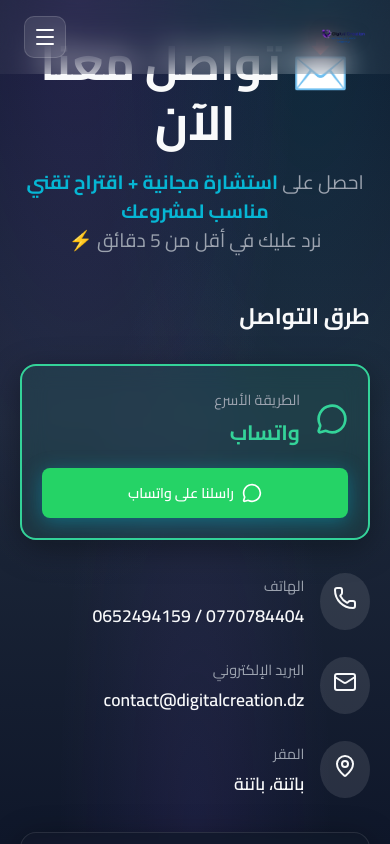
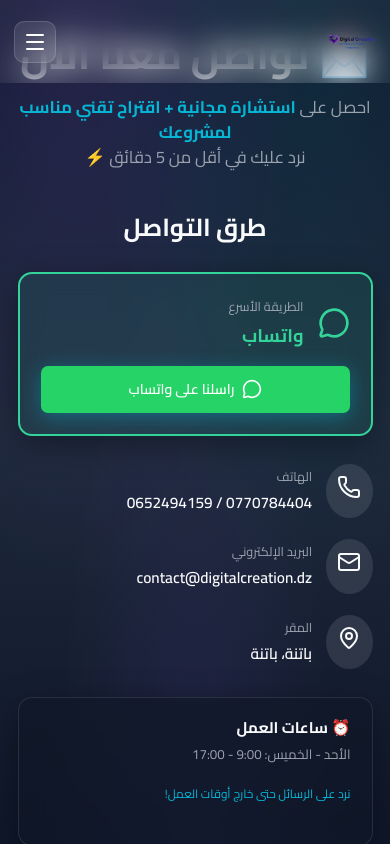
Before and after one commit to DMR-7-1/digital-creation-agency, a React (Vite) app: page /contact in a window 390 px wide. Shown: the top 844 px of the page. Built offline with nearby package versions, Linux system fonts and the light colour scheme.

Commit message:
Project Phoenix: Complete Mobile Recreation (Horizontal Swipe & App-Like Layout)

```diff
--- a/src/main.jsx
+++ b/src/main.jsx
@@ -1,6 +1,7 @@
 import { StrictMode } from "react";
 import { createRoot } from "react-dom/client";
 import "./styles/global.css";
+import "./styles/mobile.css";
 import App from "./App.jsx";
 
 createRoot(document.getElementById("root")).render(
--- /dev/null
+++ b/src/styles/mobile.css
@@ -0,0 +1,112 @@
+/* =========================================
+   PROJECT PHOENIX: Fresh Mobile Mobile Experience
+   Target: Phones (< 768px)
+   Strategy: Horizontal Swiping & App-Like Snap
+   ========================================= */
+
+@media (max-width: 768px) {
+
+  /* 1. Global Reset for Mobile */
+  html, body {
+    overflow-x: hidden !important;
+    width: 100vw !important;
+    position: relative;
+    font-size: 14px; /* Phone-optimized base */
+  }
+
+  .container {
+    padding: 0 1.25rem !important;
+    width: 100% !important;
+  }
+
+  .section {
+    padding-top: 2rem !important;
+    padding-bottom: 2rem !important;
+  }
+
+  /* 2. THE APP-LIKE SLIDERS (Horizontal Swipe)
+     Targeting the classes we added: .services-grid-system, .portfolio-grid-system, .pricing-grid-system
+     and broadly any grid inside mobile that should swipe.
+  */
+  .services-grid-system,
+  .portfolio-grid-system,
+  .pricing-grid-system,
+  .sectors-grid {
+    display: flex !important; /* Switch from Grid to Flex */
+    overflow-x: auto !important; /* Enable Swipe */
+    scroll-snap-type: x mandatory; /* Snap effect */
+    gap: 1.5rem !important;
+    padding-bottom: 2rem !important; /* Space for scrollbar/touch */
+    margin-right: -1.25rem !important; /* Bleed to edge */
+    padding-right: 1.25rem !important; /* Visible start padding */
+    width: calc(100% + 1.25rem) !important;
+    -webkit-overflow-scrolling: touch; /* Smooth iOS scroll */
+  }
+
+  /* Hide Scrollbar for clean app feel */
+  .services-grid-system::-webkit-scrollbar,
+  .portfolio-grid-system::-webkit-scrollbar,
+  .pricing-grid-system::-webkit-scrollbar,
+  .sectors-grid::-webkit-scrollbar {
+    display: none;
+  }
+
+  /* The Cards inside the sliders */
+  .services-grid-system > *,
+  .portfolio-grid-system > *,
+  .pricing-grid-system > *,
+  .sectors-grid > * {
+    flex: 0 0 85vw !important; /* Card takes 85% of screen width */
+    width: 85vw !important;
+    scroll-snap-align: center; /* Snap to center */
+    margin: 0 !important;
+  }
+
+  /* 3. Navbar Mobile Optimization */
+  .nav-logo-mobile {
+    max-height: 48px !important;
+    width: auto !important;
+    /* Ensure it doesn't touch edges */
+    margin: 5px 0 !important;
+  }
+
+  /* Navbar Container */
+  nav > div {
+    padding: 0 1rem !important;
+  }
+
+  /* 4. Hero Transformation */
+  #hero .container {
+    display: flex !important;
+    flex-direction: column-reverse !important; /* Image on top? Or text? User said "Phone sized". Usually Text then Visual. Let's stack cleanly. */
+    gap: 2rem !important;
+    text-align: center !important;
+  }
+
+  #hero h1 {
+    font-size: clamp(2rem, 8vw, 2.5rem) !important;
+    line-height: 1.2 !important;
+  }
+
+  #hero p {
+    font-size: 1rem !important;
+    max-width: 100% !important;
+    margin: 0 auto 1.5rem !important;
+  }
+
+  /* 5. Typography & General Elements */
+  h2 {
+    font-size: 1.75rem !important;
+    text-align: center !important;
+    line-height: 1.3 !important;
+  }
+
+  .glass-panel {
+    padding: 1.5rem !important; /* Comfortable phone padding */
+  }
+
+  /* Form Elements */
+  input, select, textarea, button {
+    font-size: 16px !important; /* Prevent iOS zoom */
+  }
+}
```
